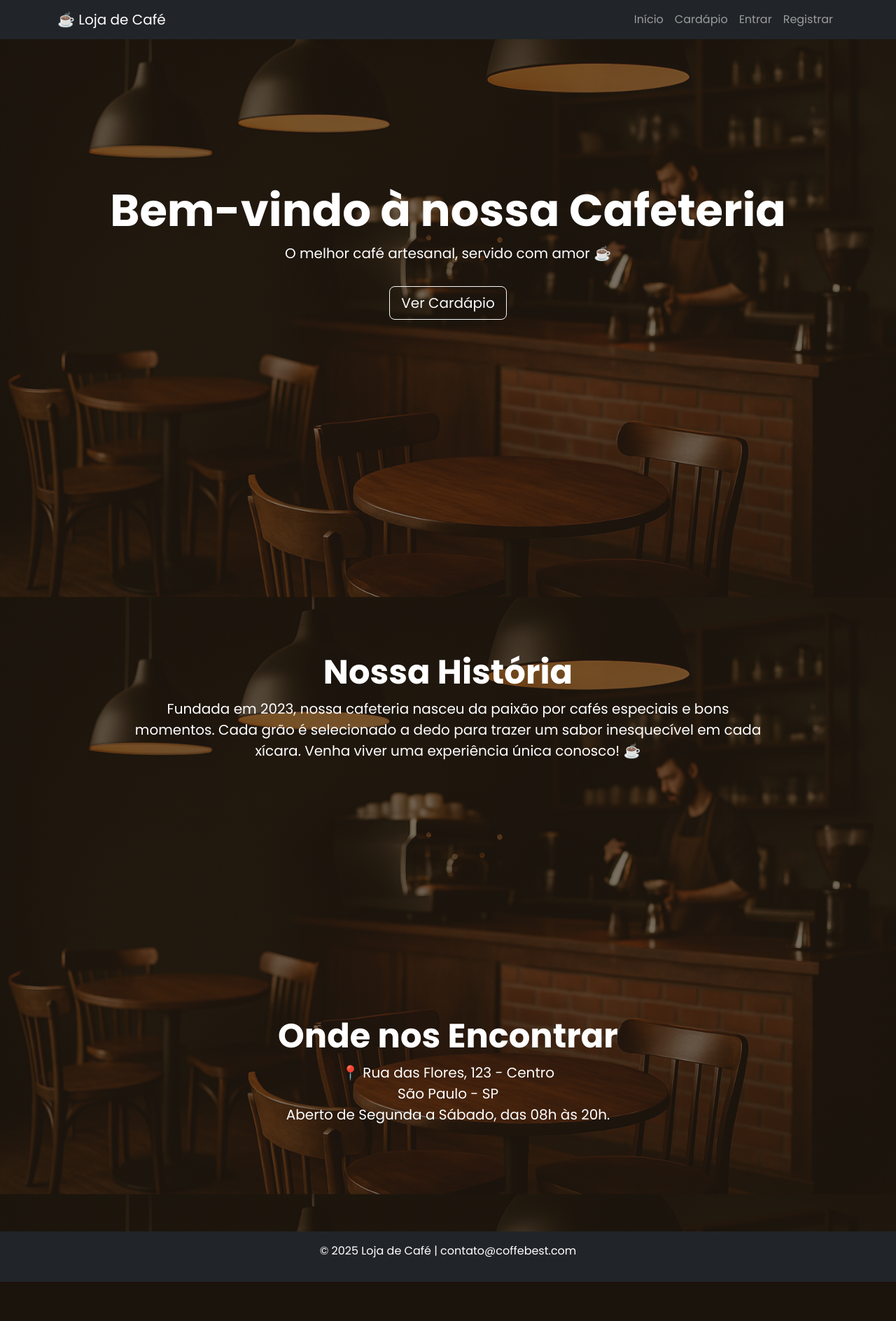
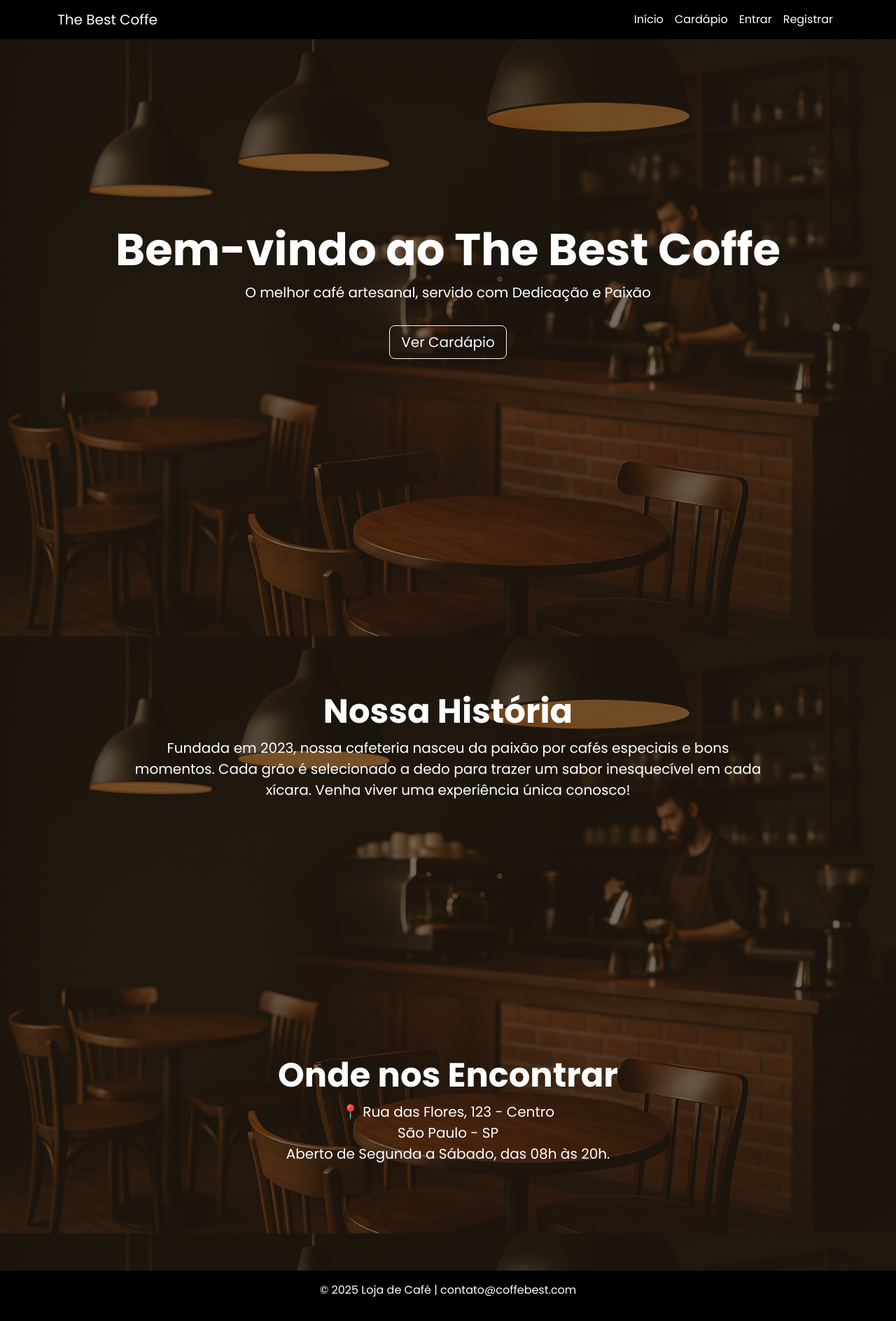
Before and after one commit to Jvvy/CoffeShop, a Django app: page / in a window 1280 px wide. Shown: the whole page at 70% size. Before the commit the page ends 1832 px from the top, so only its background shows below. Run offline with Django 4.2, Linux system fonts and the light colour scheme.

Commit message:
Mudanças na Home navBar e Footer.

```diff
--- a/cafeteria/templates/cafeteria/base.html
+++ b/cafeteria/templates/cafeteria/base.html
@@ -13,33 +13,34 @@
 
     <!-- Bootstrap CSS -->
     <link href="https://cdn.jsdelivr.net/npm/bootstrap@5.3.0/dist/css/bootstrap.min.css" rel="stylesheet">
+
+
+    <!-- CSS Personalizado -->
     {% block extra_css %}{% endblock %}
 
 </head>
 <body style="font-family: 'Poppins', sans-serif;">
 
-
     <!-- Navbar fixa no topo -->
-    <nav class="navbar navbar-expand-lg navbar-dark bg-dark fixed-top">
+    <nav class="navbar navbar-expand-lg navbar-dark top" style="background-color: black;">
         <div class="container">
-            <a class="navbar-brand" href="{% url 'home' %}">☕ Loja de Café</a>
+            <a class="navbar-brand" href="{% url 'home' %}">The Best Coffe</a>
             <button class="navbar-toggler" type="button" data-bs-toggle="collapse" data-bs-target="#navbarNav">
                 <span class="navbar-toggler-icon"></span>
             </button>
 
-            <div class="collapse navbar-collapse justify-content-end" id="navbarNav">
+            <div class="collapse navbar-collapse justify-content-end" id="navbarNav" >
                 <ul class="navbar-nav">
 
-                    <li class="nav-item">
-                        <a class="nav-link" href="{% url 'home' %}">Início</a>
+                    <li class="nav-item" >
+                        <a class="nav-link" style = "color: #fff;" href="{% url 'home' %}">Início</a>
                     </li>
                     <li class="nav-item">
-                        <a class="nav-link" href="{% url 'lista_produtos' %}">Cardápio</a>
+                        <a class="nav-link" style = "color: #fff;" href="{% url 'lista_produtos' %}">Cardápio</a>
                     </li>
-
                     {% if user.is_authenticated %}
                         <li class="nav-item">
-                            <span class="nav-link disabled">Olá, {{ user.username }}</span>
+                            <span class="nav-link disabled" style = "color: #fff;">Olá, {{ user.username }}</span>
                         </li>
                         <li class="nav-item">
                             <form method="post" action="{% url 'logout' %}">
@@ -49,10 +50,10 @@
                         </li>
                     {% else %}
                         <li class="nav-item">
-                            <a class="nav-link" href="{% url 'login' %}">Entrar</a>
+                            <a class="nav-link" style = "color: #fff;" href="{% url 'login' %}">Entrar</a>
                         </li>
                         <li class="nav-item">
-                            <a class="nav-link" href="{% url 'registro' %}">Registrar</a>
+                            <a class="nav-link" style = "color: #fff;" href="{% url 'registro' %}">Registrar</a>
                         </li>
                     {% endif %}
 
@@ -68,7 +69,7 @@
     </main>
 
     <!-- Rodapé -->
-    <footer class="bg-dark text-white text-center py-3">
+    <footer class="text-white text-center py-3" style="background-color: black;">
         <div class="container">
             <p>&copy; 2025 Loja de Café | contato@coffebest.com</p>
         </div>
--- a/cafeteria/templates/cafeteria/home.html
+++ b/cafeteria/templates/cafeteria/home.html
@@ -1,8 +1,12 @@
 {% extends 'cafeteria/base.html' %}
 {% load static %}
 
+
+<!-- Título da página -->
 {% block title %}Página Inicial - Loja de Café{% endblock %}
 
+
+<!-- Adicionando CSS específico para a página inicial -->
 {% block extra_css %}
 <link href="{% static 'css/home.css' %}" rel="stylesheet">
 {% endblock %}
@@ -12,8 +16,8 @@
 <!-- Banner principal -->
 <section class="text-center d-flex align-items-center justify-content-center" style="min-height: 90vh;width: 100%;color: white;">
     <div class="container text-white">
-        <h1 class="display-3 fw-bold">Bem-vindo à nossa Cafeteria</h1> <!-- display-3 = fonte grande -->
-        <p class="lead">O melhor café artesanal, servido com amor ☕</p>
+        <h1 class="display-3 fw-bold">Bem-vindo ao The Best Coffe</h1> <!-- display-3 = fonte grande -->
+        <p class="lead">O melhor café artesanal, servido com Dedicação e Paixão</p>
         <a href="{% url 'lista_produtos' %}" class="btn btn-outline-light btn-lg mt-3">Ver Cardápio</a>
     </div>
 </section>
@@ -26,7 +30,7 @@
         <p class="lead" style="max-width: 900px; margin: auto; color: #fff;">
             Fundada em 2023, nossa cafeteria nasceu da paixão por cafés especiais e bons momentos.
             Cada grão é selecionado a dedo para trazer um sabor inesquecível em cada xícara.
-            Venha viver uma experiência única conosco! ☕
+            Venha viver uma experiência única conosco!
         </p>
     </div>
 </section>
```
Also changed, not shown: db.sqlite3.
